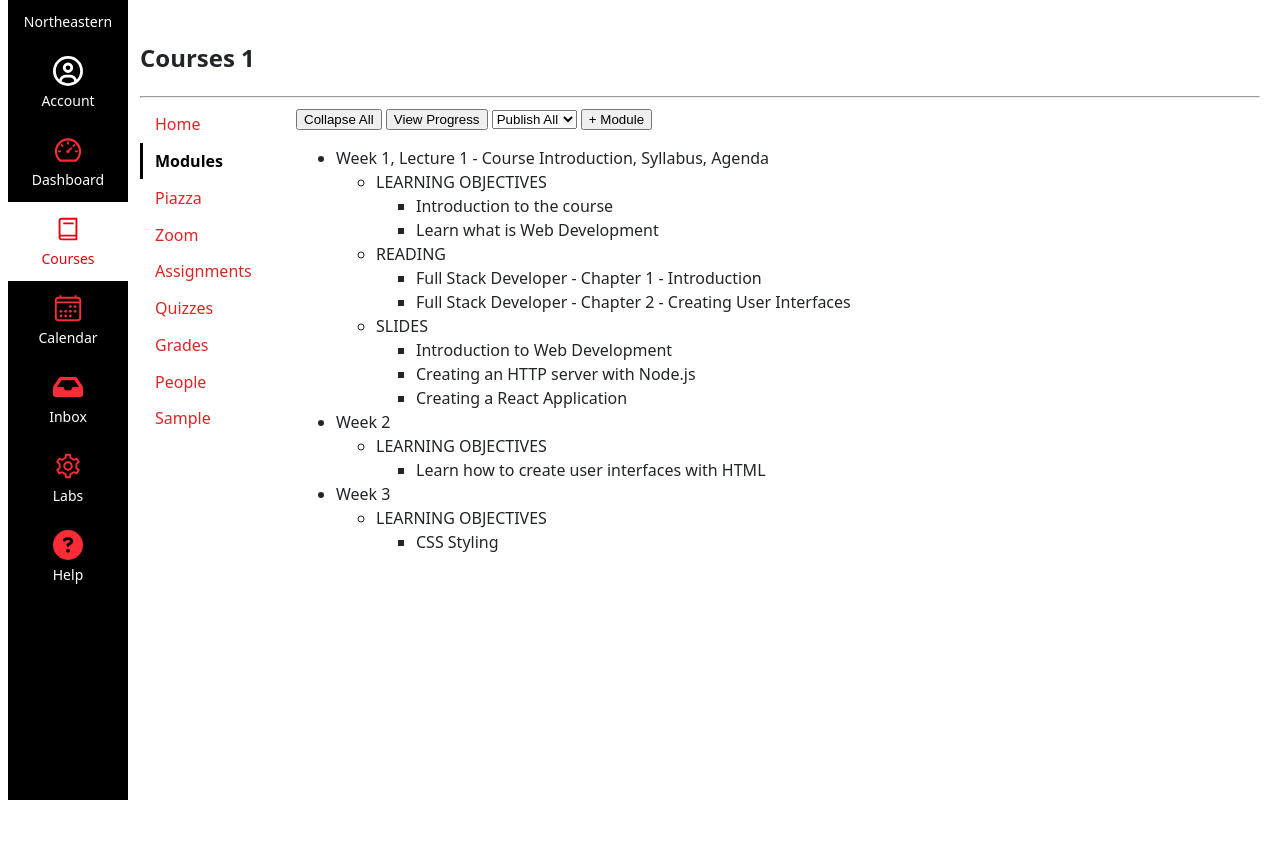
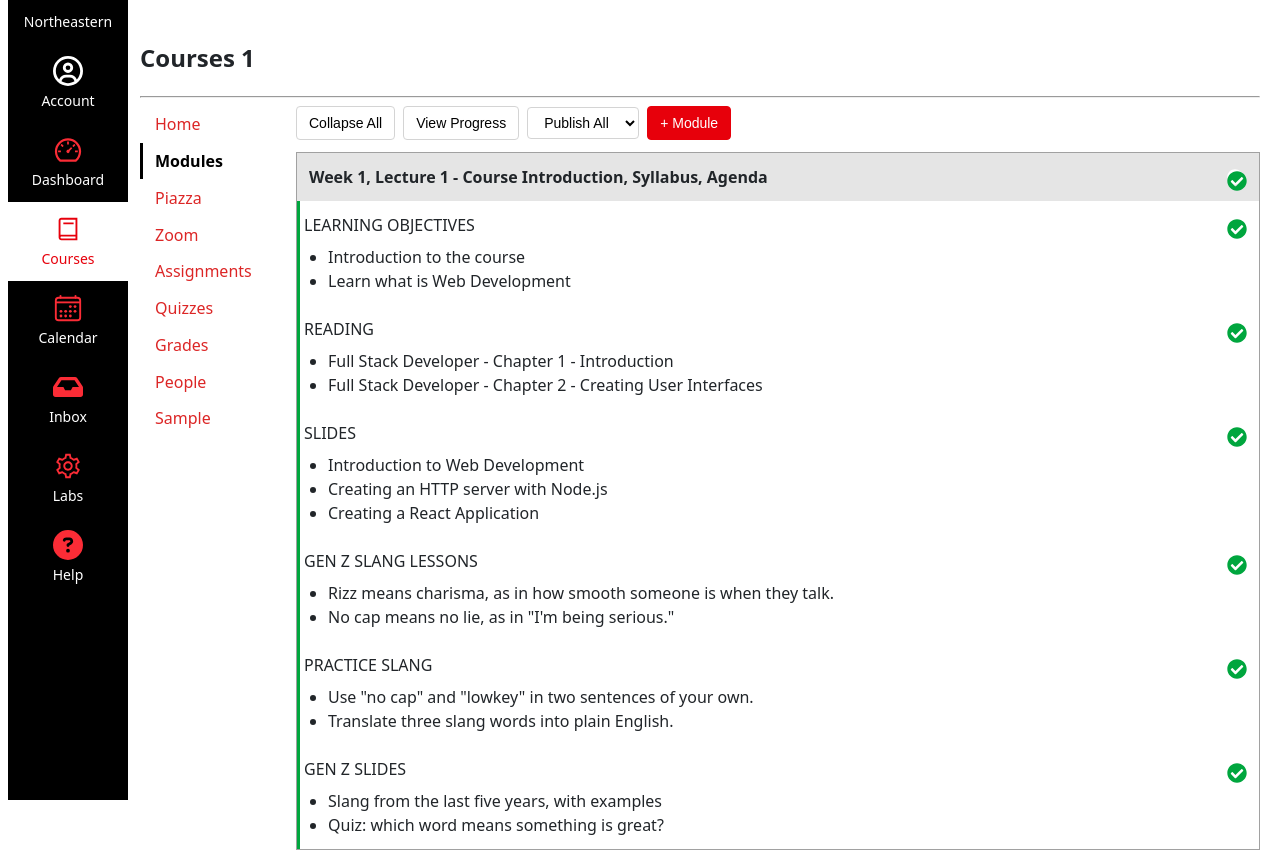
Before and after one commit to Blanq-one/webdev-client, a Next.js app: page /courses/1/modules in a window 1280 px wide. Shown: the top 851 px of the page. Before the commit the page ends 808 px from the top, so only its background shows below. Built offline with nearby package versions, Linux system fonts and the light colour scheme.

Commit message:
Style Kambaz modules, lessons, and toolbar

```diff
--- /dev/null
+++ b/app/(kambaz)/courses/[cid]/modules/GreenCheckmark.tsx
@@ -0,0 +1,13 @@
+import { FaCheckCircle, FaCircle } from "react-icons/fa";
+
+export default function GreenCheckmark() {
+  return (
+    <span className="relative me-1 inline-flex">
+      <FaCheckCircle
+        className="absolute text-xl text-green-600"
+        style={{ top: "2px" }}
+      />
+      <FaCircle className="text-base text-white" />
+    </span>
+  );
+}
--- a/app/(kambaz)/courses/[cid]/modules/Lesson.tsx
+++ b/app/(kambaz)/courses/[cid]/modules/Lesson.tsx
@@ -1,4 +1,6 @@
 import type { ReactNode } from "react";
+import GreenCheckmark from "./GreenCheckmark";
+
 export default function Lesson({
   title,
   children,
@@ -7,9 +9,12 @@
   children?: ReactNode;
 }) {
   return (
-    <li className="wd-lesson">
-      <span className="wd-title">{title}</span>
-      <ul className="wd-content">{children}</ul>
+    <li className="wd-lesson border-l-[3px] border-green-600 p-3 pl-1">
+      <div className="flex items-center justify-between">
+        <span className="wd-title">{title}</span>
+        <GreenCheckmark />
+      </div>
+      <ul className="wd-content mt-2 list-disc pl-6">{children}</ul>
     </li>
   );
 }
--- a/app/(kambaz)/courses/[cid]/modules/Module.tsx
+++ b/app/(kambaz)/courses/[cid]/modules/Module.tsx
@@ -1,4 +1,6 @@
 import type { ReactNode } from "react";
+import GreenCheckmark from "./GreenCheckmark";
+
 export default function Module({
   title,
   children,
@@ -7,9 +9,12 @@
   children?: ReactNode;
 }) {
   return (
-    <li className="wd-module">
-      <div className="wd-title">{title}</div>
-      <ul className="wd-lessons">{children}</ul>
+    <li className="wd-module mb-5 overflow-hidden border border-neutral-400 p-0">
+      <div className="wd-title flex items-center justify-between bg-neutral-200 p-3 font-semibold">
+        <span>{title}</span>
+        <GreenCheckmark />
+      </div>
+      <ul className="wd-lessons m-0 list-none p-0">{children}</ul>
     </li>
   );
 }
--- a/app/(kambaz)/courses/[cid]/modules/page.tsx
+++ b/app/(kambaz)/courses/[cid]/modules/page.tsx
@@ -3,12 +3,15 @@
 export default function Modules() {
   return (
     <div>
-      <button>Collapse All</button> <button>View Progress</button>{" "}
-      <select defaultValue="publish-all">
-        <option value="publish-all">Publish All</option>
-      </select>{" "}
-      <button>+ Module</button>
-      <ul id="wd-modules">
+      <div className="mb-3 flex flex-wrap items-center gap-2">
+        <button type="button" className="rounded border border-neutral-300 bg-white px-3 py-1.5 text-sm">Collapse All</button>
+        <button type="button" className="rounded border border-neutral-300 bg-white px-3 py-1.5 text-sm">View Progress</button>
+        <select defaultValue="publish-all" className="rounded border border-neutral-300 bg-white px-3 py-1.5 text-sm">
+          <option value="publish-all">Publish All</option>
+        </select>
+        <button type="button" className="rounded border border-red-600 bg-red-600 px-3 py-1.5 text-sm font-medium text-white">+ Module</button>
+      </div>
+      <ul id="wd-modules" className="m-0 list-none p-0">
         <Module title="Week 1, Lecture 1 - Course Introduction, Syllabus, Agenda">
           <Lesson title="LEARNING OBJECTIVES">
             <li className="wd-content-item">Introduction to the course</li>
@@ -29,6 +32,18 @@
             </li>
             <li className="wd-content-item">Creating a React Application</li>
           </Lesson>
+          <Lesson title="GEN Z SLANG LESSONS">
+            <li className="wd-content-item">Rizz means charisma, as in how smooth someone is when they talk.</li>
+            <li className="wd-content-item">No cap means no lie, as in &quot;I&apos;m being serious.&quot;</li>
+          </Lesson>
+          <Lesson title="PRACTICE SLANG">
+            <li className="wd-content-item">Use &quot;no cap&quot; and &quot;lowkey&quot; in two sentences of your own.</li>
+            <li className="wd-content-item">Translate three slang words into plain English.</li>
+          </Lesson>
+          <Lesson title="GEN Z SLIDES">
+            <li className="wd-content-item">Slang from the last five years, with examples</li>
+            <li className="wd-content-item">Quiz: which word means something is great?</li>
+          </Lesson>
         </Module>
         <Module title="Week 2">
           <Lesson title="LEARNING OBJECTIVES">
@@ -40,6 +55,9 @@
             <li className="wd-content-item">CSS Styling</li>
           </Lesson>
         </Module>
+        <Module title="Sample module (AI)">
+          <Lesson title="Sample lesson (AI)" />
+        </Module>
       </ul>
     </div>
   );
```
